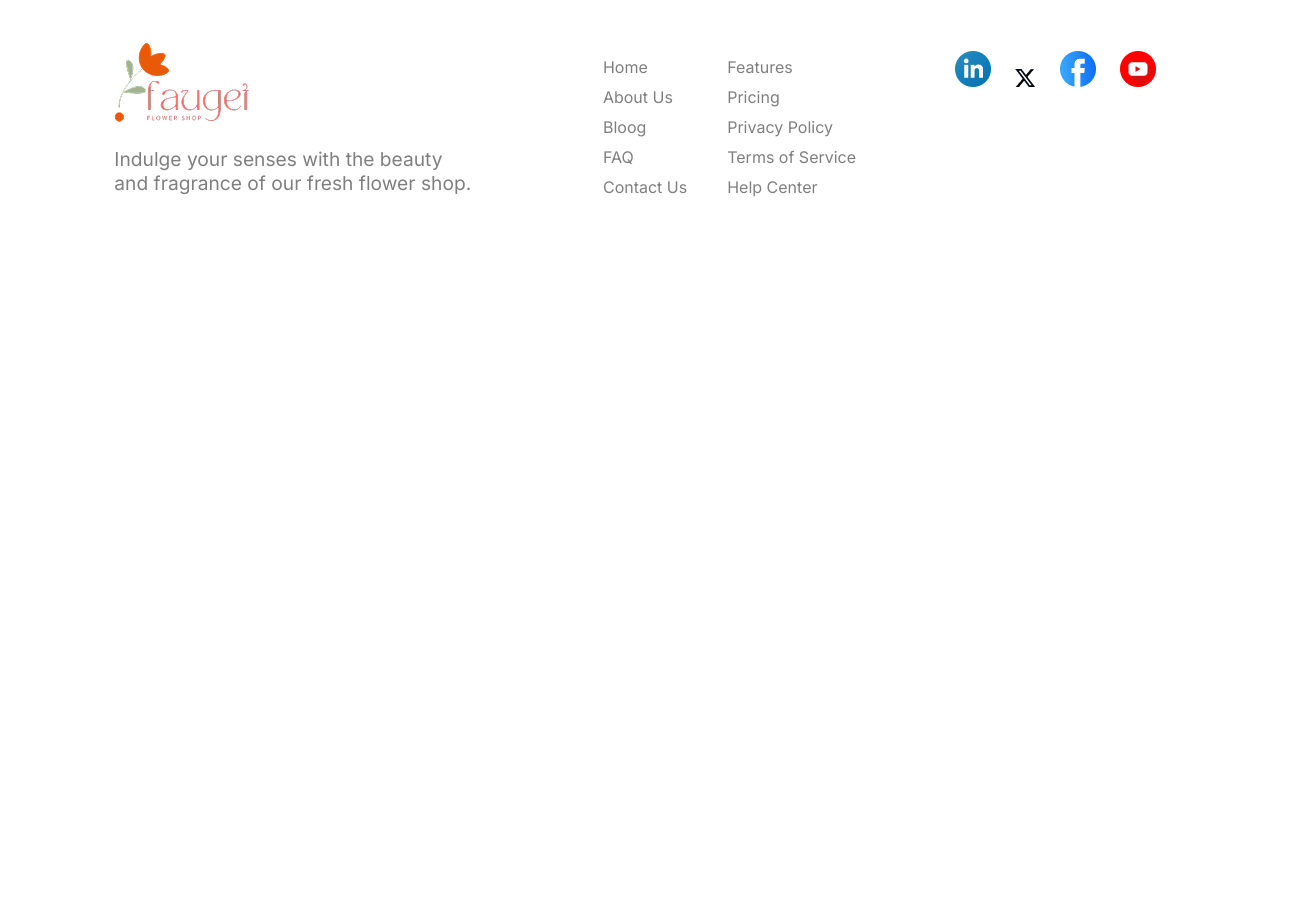
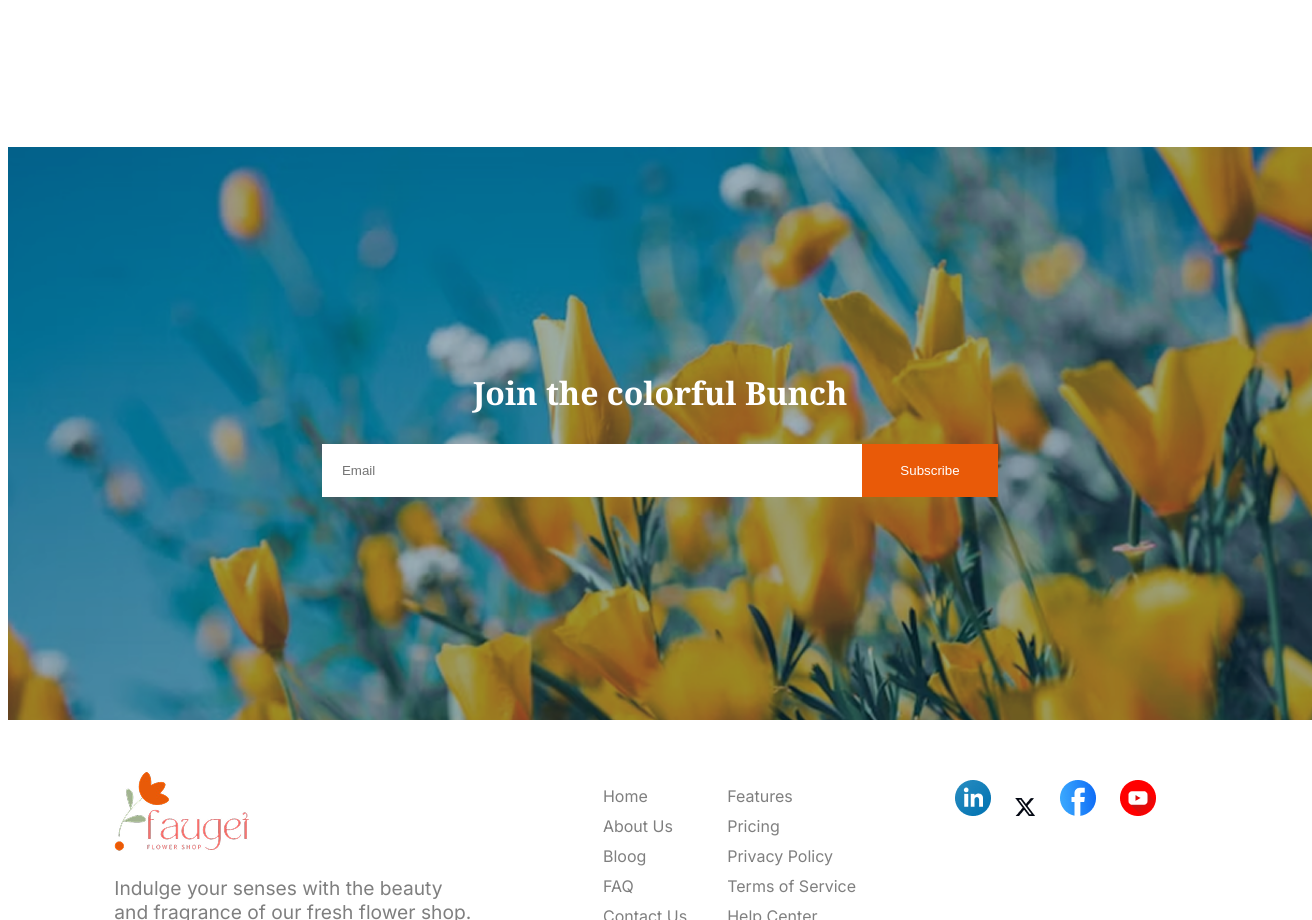
Before and after one commit to Imtius10/B12A02, a plain HTML site: page index.html in a window 1280 px wide. Shown: the part 3657-4577 px from the top of the page, 1312 px wide, since content can reach past the window. Before the commit the page ends 3888 px from the top, so only its background shows below. Drawn offline with Linux system fonts and the light colour scheme.

Commit message:
added all core feature

```diff
--- a/index.html
+++ b/index.html
@@ -136,6 +136,7 @@
                     </li>
                 </ul>
             </div>
+            <img src="./assets/trusted-badge.png" alt="" class="badge">
         </section>
         <!-- Latest Deals -->
         <section>
@@ -175,12 +176,26 @@
             </div>
 
         </section>
+        <!-- Subscribe -->
 
     </main>
+ <section class="join">
+            <div class="Subscribe ">
+                <h3 class="noto-serif-font">Join the colorful Bunch</h3>
+                <div class="subscribe-form">
+                    <input type="email" placeholder="Email" class="email">
+                    <button class="cart-btn">Subscribe</button>
+                </div>
+            </div>
+
+
+            </section>
+
     <footer class="footer-feature">
         <div class="footer-logo">
             <img src="assets/logo.png" alt="">
-            <p class="inter-font text-color-2-5 footer-description">Indulge your senses with the beauty and fragrance of our fresh flower shop. </p>
+            <p class="inter-font text-color-2-5 footer-description">Indulge your senses with the beauty and fragrance of
+                our fresh flower shop. </p>
         </div>
         <div class="footer-list">
             <div class="list-1">
@@ -192,7 +207,7 @@
                     <li class="inter-font text-color-2-5">Contact Us</li>
                 </ul>
             </div>
-              <div class="list-2">
+            <div class="list-2">
                 <ul>
                     <li class="inter-font text-color-2-5">Features</li>
                     <li class="inter-font text-color-2-5">Pricing</li>
--- a/styles/style.css
+++ b/styles/style.css
@@ -37,6 +37,7 @@ main,
   margin: 0 auto;
 }
 
+
 .text-color-3 {
   color: rgba(233, 90, 8, 1);
 }
@@ -66,7 +67,7 @@ main,
 
 .nav-list ul {
   list-style: none;
-  margin-right: 150px;
+
 
 
 }
@@ -171,7 +172,9 @@ h1 {
   .banner-img {
     order: -1;
   }
-
+.none{
+  display: none;
+}
   .font-size-1 {
     font-size: 2rem;
   }
@@ -216,7 +219,7 @@ h1 {
 }
 
 .cart-btn {
-  height: 50px;
+  /* height: 50px; */
   padding: clamp(10px, 3vw, 19px) clamp(10px, 3vw, 80px);
   /* padding: 19px 80px; */
   background-color: rgba(233, 90, 8, 1);
@@ -263,6 +266,14 @@ h1 {
   justify-content: space-around;
   margin-top: 215px;
   gap: 60px;
+  position: relative;
+}
+.badge{
+  width: 20%;
+  height: 40%;
+  position: absolute;
+  left: 400px;
+  top: -120px;
 }
 
 
@@ -291,7 +302,11 @@ h1 {
   .plans-lover {
     flex-direction: column;
   }
+  .badge{
+    display: none;
+  }
 }
+
 
 /* latest deals */
 .deals {
@@ -416,9 +431,84 @@ h1 {
 
   .deals2 {
     order: 3;
-    /* ✅ this moves it to the bottom */
     height: 200px;
   }
+}
+/* su */
+.Subscribe{
+  margin-top: 150px;
+}
+.Subscribe {
+  background-image: url(../assets/news-letter-bg.png);
+  background-size: cover;
+  background-position: center;
+  width: 100%;
+  /* max-width: 1440px; */
+  height: 533px;
+  color: white;
+  display: flex;
+  flex-direction: column;
+  justify-content: center;
+  align-items: center;
+  text-align: center;
+  padding: 20px;
+  gap: 30px;
+}
+
+/* Heading */
+.Subscribe h3 {
+  font-size: 32px;
+  margin: 0;
+}
+
+
+.subscribe-form {
+  display: flex;
+
+  flex-wrap: wrap;
+  justify-content: center;
+}
+
+
+/* Input box */
+/* .subscribe-form input[type="email"] {
+  padding: 12px 20px;
+  font-size: 16px;
+  border-radius: 6px;
+  border: none;
+
+  height: 48px;
+  width: 550px;
+} */
+
+.email {
+  border: none;
+   padding: clamp(10px, 3vw, 19px) clamp(10px, 3vw, 20px);
+min-width: 500px;
+  }
+.join{
+  box-sizing: border-box;
+}
+.cart-btn {
+
+  padding: clamp(10px, 3vw, 19px) clamp(10px, 3vw, 80px);
+  /* padding: 19px 80px; */
+  background-color: rgba(233, 90, 8, 1);
+  border: none;
+  color: white;
+}
+
+
+@media (max-width: 576px) {
+
+.email{
+
+min-width: 100px
+}
+.Subscribe{
+  padding: 0px;
+}
+
 }
 
 /* Footer */
@@ -426,7 +516,7 @@ h1 {
   display: flex;
   justify-content: space-around;
 
-   max-width: 1140px;
+  max-width: 1140px;
 
   margin: 0 auto;
   padding-top: 50px;
```
